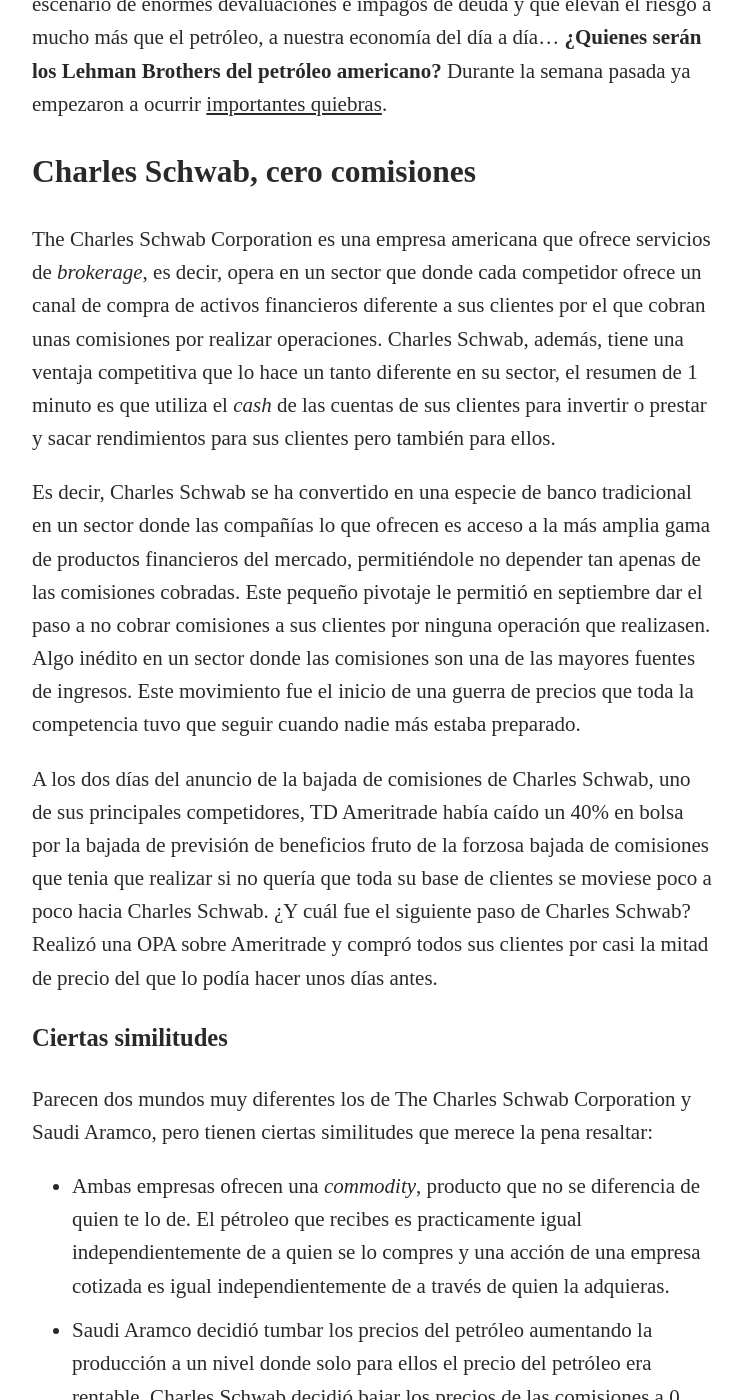
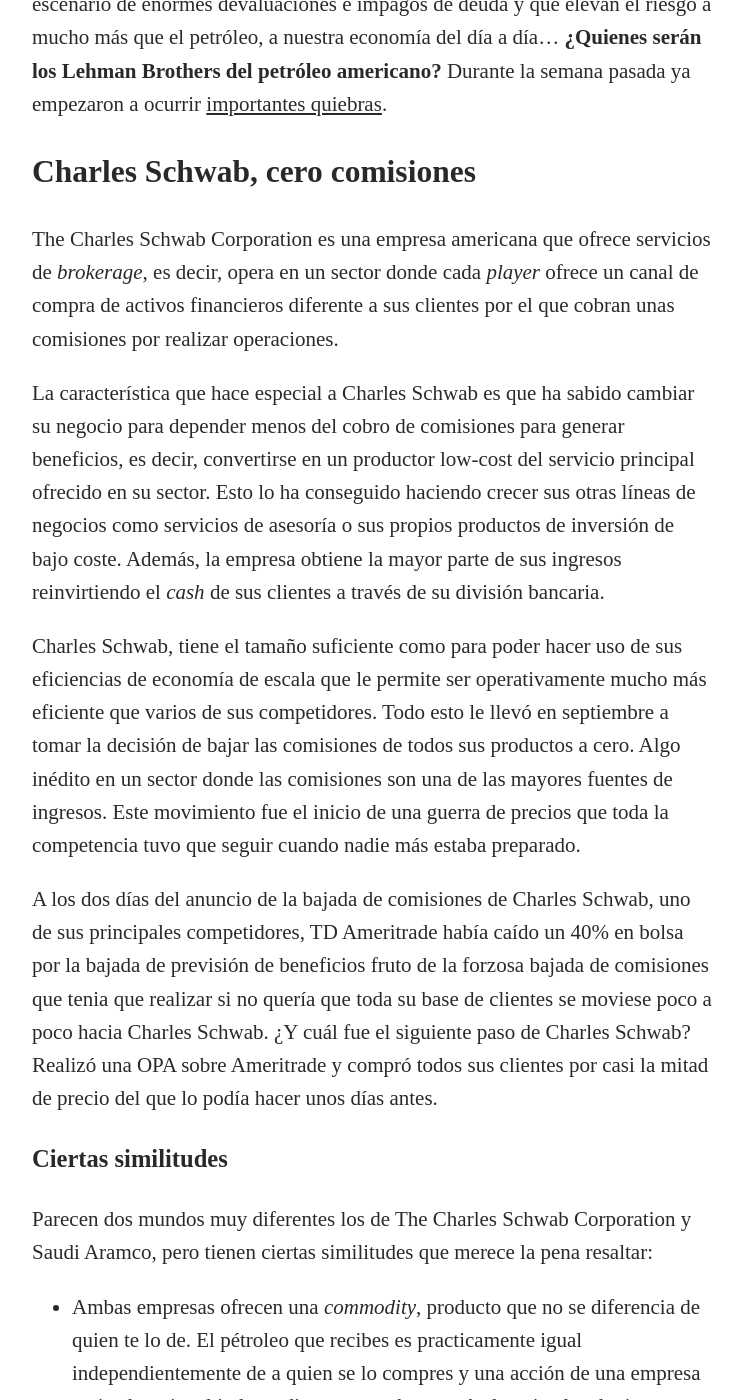
Before and after one commit to planaspa/planaspa.github.io, a Jekyll site: the page built from _posts/2020-05-03-Tiempos-de-guerra-de-precios.md, in a window 1280 px wide and 1400 px high, scrolled down 3269 px. Shown: the whole window, without its empty margins (268-1011 px from the left). Built offline with Jekyll 4.4.1, drawn with Linux system fonts in a browser that asks for light colours; nearby versions of some CDN libraries; comment, search, counter and statistics services are not loaded; some of the changed text lies outside the part shown.

Commit message:
Fix on post to be published

```diff
--- a/_posts/2020-05-03-Tiempos-de-guerra-de-precios.md
+++ b/_posts/2020-05-03-Tiempos-de-guerra-de-precios.md
@@ -7,7 +7,7 @@ post_pic: /assets/img/posts/20200503/cost_curve.png
 date: 2020-05-03 10:00:00 -0000
 categories: []
 tags: [petroleo, charles-schwab, saudi-aramco, pricing, competencia, estrategia]
-summary: "Lo que se puede aprender de una guerra de precios y sus efectos en nuestra vida."
+summary: "Lecciones que se pueden aprender de una guerra de precios."
 ---
 
 Hoy he querido traer dos ejemplos en dos industrias muy diferentes en las que recientemente han estallado una guerra de precios para analizar puntos en común y reflexionar sobre qué se puede aprender de estos escenarios. Por un lado, y siguiendo con el artículo de la semana pasada hablando del [*”crash”* tejano]({% post_url 2020-04-26-El-crash-tejano %}) hablaremos de la industria de la extracción de petróleo y del reciente jaque de Saudi Aramco.
@@ -42,9 +42,11 @@ Esto quiere decir que a precios de derribo del petróleo la industria americana
 
 ## Charles Schwab, cero comisiones
 
-The Charles Schwab Corporation es una empresa americana que ofrece servicios de *brokerage*, es decir, opera en un sector que donde cada competidor ofrece un canal de compra de activos financieros diferente a sus clientes por el que cobran unas comisiones por realizar operaciones. Charles Schwab, además, tiene una ventaja competitiva que lo hace un tanto diferente en su sector, el resumen de 1 minuto es que utiliza el *cash* de las cuentas de sus clientes para invertir o prestar y sacar rendimientos para sus clientes pero también para ellos.
+The Charles Schwab Corporation es una empresa americana que ofrece servicios de *brokerage*, es decir, opera en un sector donde cada *player* ofrece un canal de compra de activos financieros diferente a sus clientes por el que cobran unas comisiones por realizar operaciones.
 
-Es decir, Charles Schwab se ha convertido en una especie de banco tradicional en un sector donde las compañías lo que ofrecen es acceso a la más amplia gama de productos financieros del mercado, permitiéndole no depender tan apenas de las comisiones cobradas. Este pequeño pivotaje le permitió en septiembre dar el paso a no cobrar comisiones a sus clientes por ninguna operación que realizasen. Algo inédito en un sector donde las comisiones son una de las mayores fuentes de ingresos. Este movimiento fue el inicio de una guerra de precios que toda la competencia tuvo que seguir cuando nadie más estaba preparado.
+La característica que hace especial a Charles Schwab es que ha sabido cambiar su negocio para depender menos del cobro de comisiones para generar beneficios, es decir, convertirse en un productor low-cost del servicio principal ofrecido en su sector. Esto lo ha conseguido haciendo crecer sus otras líneas de negocios como servicios de asesoría o sus propios productos de inversión de bajo coste. Además, la empresa obtiene la mayor parte de sus ingresos reinvirtiendo el *cash* de sus clientes a través de su división bancaria.
+
+Charles Schwab, tiene el tamaño suficiente como para poder hacer uso de sus eficiencias de economía de escala que le permite ser operativamente mucho más eficiente que varios de sus competidores. Todo esto le llevó en septiembre a tomar la decisión de bajar las comisiones de todos sus productos a cero. Algo inédito en un sector donde las comisiones son una de las mayores fuentes de ingresos. Este movimiento fue el inicio de una guerra de precios que toda la competencia tuvo que seguir cuando nadie más estaba preparado.
 
 A los dos días del anuncio de la bajada de comisiones de Charles Schwab, uno de sus principales competidores, TD Ameritrade había caído un 40% en bolsa por la bajada de previsión de beneficios fruto de la forzosa bajada de comisiones que tenia que realizar si no quería que toda su base de clientes se moviese poco a poco hacia Charles Schwab. ¿Y cuál fue el siguiente paso de Charles Schwab? Realizó una OPA sobre Ameritrade y compró todos sus clientes por casi la mitad de precio del que lo podía hacer unos días antes.
 
@@ -60,10 +62,10 @@ Como vemos, ambos movimientos son muy similares, ambos producidos por uno de los
 ## Aprendizajes
 
 De esta dos recientes historias se pueden aprender 3 cosas:
-1. Cuando lo que se vende es una *commodity*, es decir, un producto que no se diferencia de quien te lo de, mientras haya demanda creciente todo el sector crece, pero si la demanda baja **solo los productores de más bajo coste perduran**…
-  * ¿Tu producto o empresa es una *commodity*? ¿Los clientes ven un valor añadido porque se lo hagas a tu que se lo haga otra persona?
-  * En caso de ser una commodity, ¿eres un productor de bajo coste? En caso contrario es posible que tu producto vaya bien mientras haya viento de cola pero no se le augura buen final en tiempos de turbulencias.
-2. Si nos encontramos ante sectores muy desagregados, las políticas de guerra de precios propician una consolidación del sector centralizando el poder en menos *players* y promoviendo economías de escala, a través de dos vías:
+1. Cuando lo que se vende es una *commodity*, es decir, un producto que no se diferencia de quien te lo de, mientras haya demanda creciente todo el sector crece, pero si la demanda baja **solo los productores de más bajo coste perduran**...
+  * ¿Tu producto es una *commodity*? ¿Los clientes ven un valor añadido porque les ofrezcas tu el servicio a que se lo ofrezca otra persona?
+  * En caso de ser una *commodity*, ¿eres un productor de bajo coste? En caso contrario es posible que tu producto vaya bien mientras haya viento de cola pero no se le augura buen final en tiempos de turbulencias.
+2. Si nos encontramos ante sectores muy fragmentados, las políticas de guerra de precios propician una consolidación del sector centralizando el poder en menos *players* y promoviendo economías de escala, a través de dos vías:
   * Quiebra de los productores de mayor coste y crecimiento de la cuota de mercado de los supervivientes.
   * Procesos de *M&A* donde los productores de bajo coste, si tienen caja y pueden incluir a otras empresas dentro de sus procesos sin aumentar su coste de producción, adquieren a la competencia en los momentos difíciles.
 3. El principal beneficiado de una guerra de precios es el consumidor. Por lo menos a corto plazo.
```
